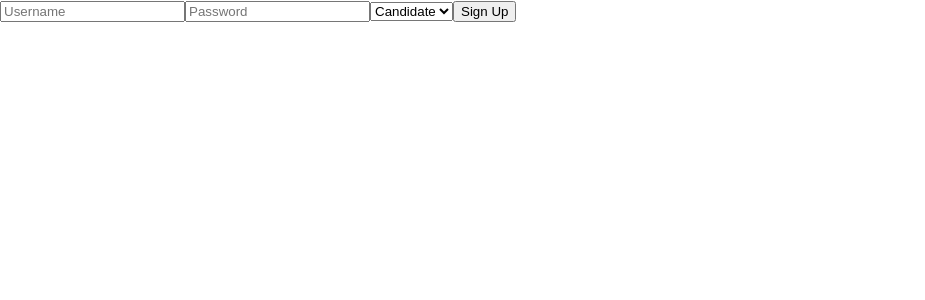
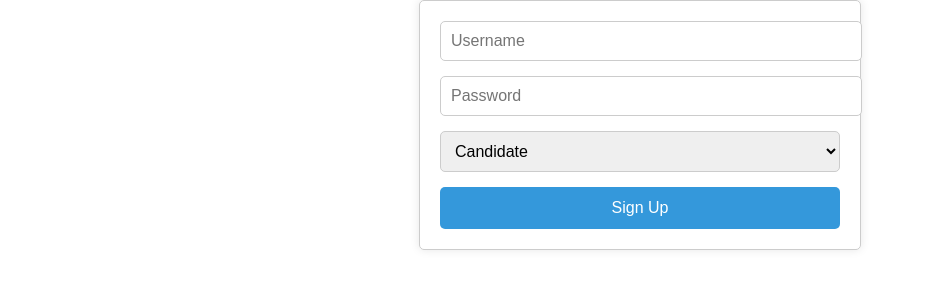
Before and after one commit to Andreaay/CODSOFT-JobBoard, a React (Create React App) app in the folder client/: page /signin in a window 1280 px wide. Shown: the top 300 px of the page, without its empty margins (0-925 px from the left). Built offline with nearby package versions, Linux system fonts and the light colour scheme; no server answers.

Commit message:
css for sign in & sign up

```diff
--- a/client/src/components/SingUp.js
+++ b/client/src/components/SingUp.js
@@ -1,5 +1,7 @@
 import React, { useState } from 'react';
-import {useNavigate} from 'react-router-dom';import axios from 'axios';
+import { useNavigate } from 'react-router-dom';
+import axios from 'axios';
+import '../css/SignUp.css';
 
 const SignUp = () => {
   const [username, setUsername] = useState('');
@@ -7,6 +9,7 @@
   const [role, setRole] = useState('candidate');
   const [error, setError] = useState('');
   const navigate = useNavigate();
+
   const handleSignUp = async () => {
     try {
       const response = await axios.post('http://localhost:3001/signup', { username, password, role });
@@ -24,15 +27,27 @@
   };
 
   return (
-    <div>
-      <input type="text" placeholder="Username" onChange={(e) => setUsername(e.target.value)} />
-      <input type="password" placeholder="Password" onChange={(e) => setPassword(e.target.value)} />
-      <select onChange={(e) => setRole(e.target.value)}>
+    <div className="signup-container">
+      <input
+        type="text"
+        placeholder="Username"
+        className="input-field"
+        onChange={(e) => setUsername(e.target.value)}
+      />
+      <input
+        type="password"
+        placeholder="Password"
+        className="input-field"
+        onChange={(e) => setPassword(e.target.value)}
+      />
+      <select className="role-select" onChange={(e) => setRole(e.target.value)}>
         <option value="candidate">Candidate</option>
         <option value="employer">Employer</option>
       </select>
-      <button onClick={handleSignUp}>Sign Up</button>
-      {error && <p style={{ color: 'red' }}>{error}</p>}
+      <button className="signup-button" onClick={handleSignUp}>
+        Sign Up
+      </button>
+      {error && <p className="error-message">{error}</p>}
     </div>
   );
 };
--- a/client/src/css/SignUp.css
+++ b/client/src/css/SignUp.css
@@ -0,0 +1,43 @@
+/* Contenedor principal */
+.signup-container {
+    max-width: 400px;
+    margin: 0 auto;
+    padding: 20px;
+    border: 1px solid #ccc;
+    border-radius: 5px;
+    box-shadow: 0 0 10px rgba(0, 0, 0, 0.1);
+  }
+
+  /* Campos de entrada y selección */
+  .input-field,
+  .role-select {
+    width: 100%;
+    margin-bottom: 15px;
+    padding: 10px;
+    font-size: 16px;
+    border: 1px solid #ccc;
+    border-radius: 5px;
+  }
+
+  /* Botón de registro */
+  .signup-button {
+    width: 100%;
+    padding: 12px;
+    background-color: #3498db;
+    color: #fff;
+    font-size: 16px;
+    border: none;
+    border-radius: 5px;
+    cursor: pointer;
+    transition: background-color 0.3s;
+  }
+
+  .signup-button:hover {
+    background-color: #1e6da8;
+  }
+
+  /* Mensaje de error */
+  .error-message {
+    color: red;
+    margin-top: 10px;
+  }
```
